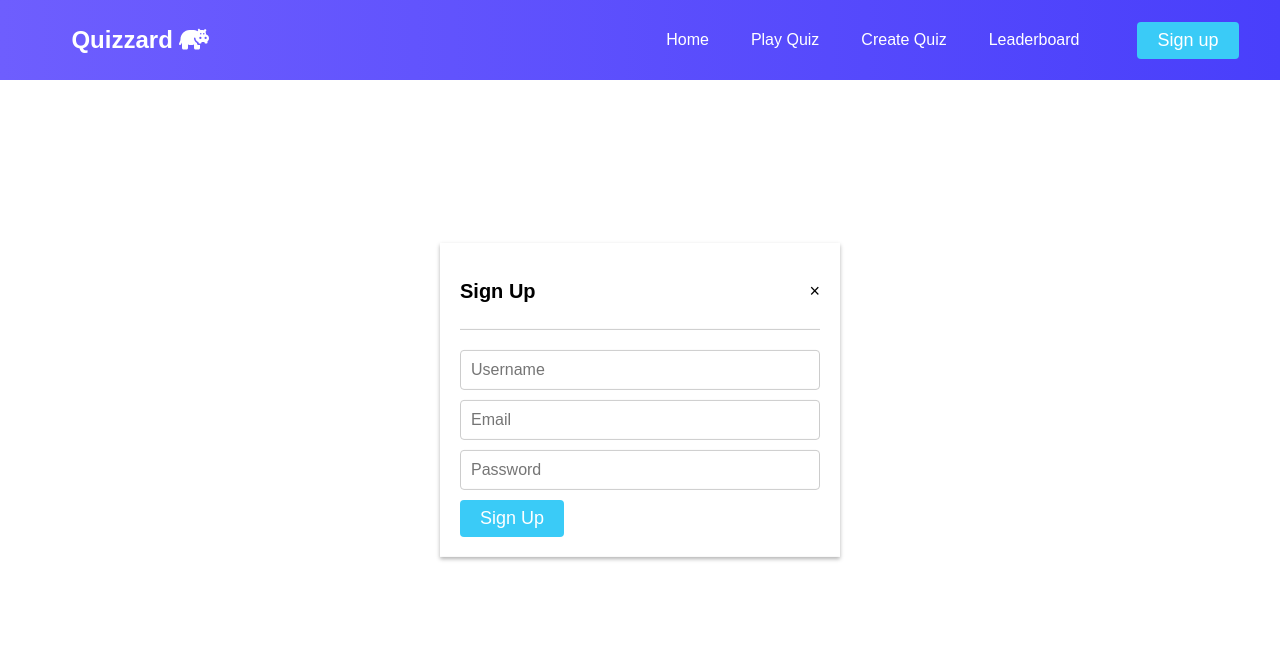
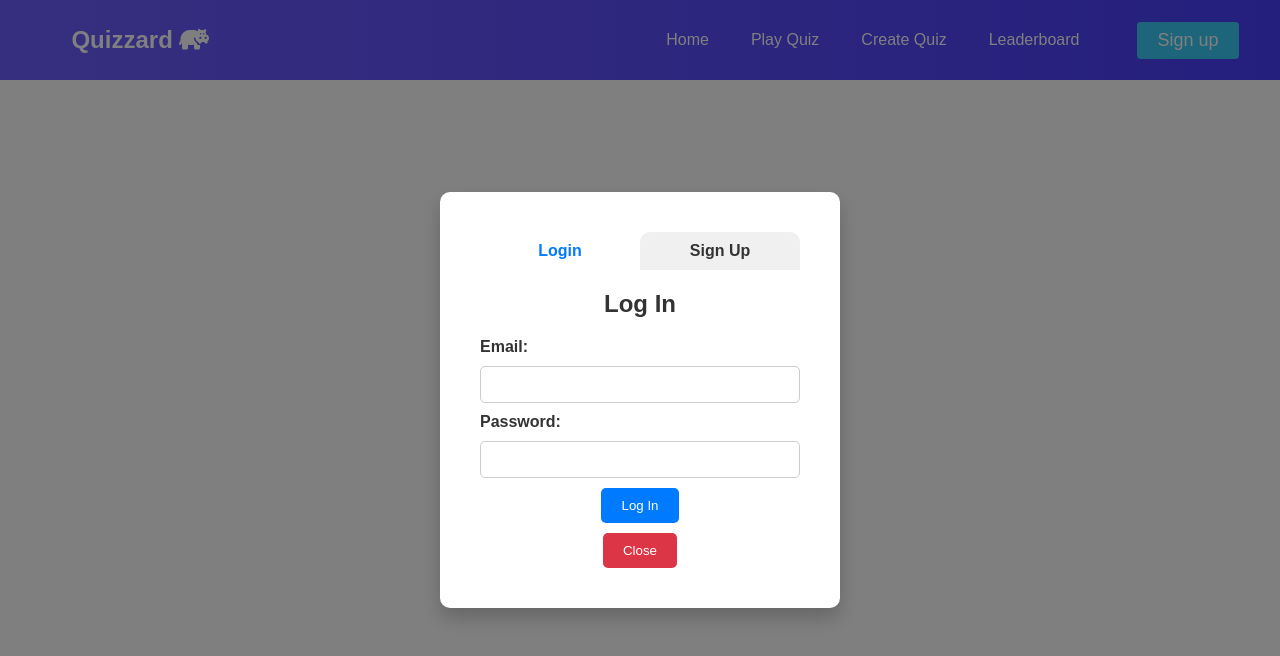
Before and after one commit to MrGg-30/Quizzard, a React (Create React App) app in the folder quizzard-ui/: page / in a window 1280 px wide. Both pictures are taken after a click on the button "Sign up". Shown: the top 656 px of the page. Built offline with nearby package versions, Linux system fonts and the light colour scheme.

Commit message:
update modal. (Login logic is not implemented)

```diff
--- a/quizzard-ui/src/components/Navbar/Navbar.js
+++ b/quizzard-ui/src/components/Navbar/Navbar.js
@@ -5,6 +5,7 @@ import {MenuItems} from "./MenuItems"
 import './Navbar.css'
 import {Button} from "../Button"
 import SignUpModal from '../SignUp/SignUpModal';
+import Modal from '../SignUp/Modal'
 
 class Navbar extends Component {
     state = {clicked: false,
@@ -46,7 +47,8 @@ class Navbar extends Component {
                 </ul>
                 <Button onClick={this.handleSignUpButtonClick}> Sign up</Button>
             </nav>
-            {this.state.isSignUpModalOpen && <SignUpModal onClose={this.handleCloseModal} />}
+            {this.state.isSignUpModalOpen && <Modal onClose={this.handleCloseModal} />}
+            {/* {this.state.isSignUpModalOpen && <SignUpModal onClose={this.handleCloseModal} />} */}
             </div>
         )
     }
--- /dev/null
+++ b/quizzard-ui/src/components/SignUp/Modal.css
@@ -0,0 +1,113 @@
+
+.modal-overlay {
+position: fixed;
+top: 0;
+left: 0;
+right: 0;
+bottom: 0;
+display: flex;
+align-items: center;
+justify-content: center;
+background-color: rgba(0, 0, 0, 0.5);
+z-index: 999;
+}
+
+.modal {
+width: 400px;
+background-color: #ffffff;
+padding: 40px;
+border-radius: 10px;
+text-align: center;
+animation: fade-in 0.3s ease-in-out;
+box-shadow: 0px 10px 20px rgba(0, 0, 0, 0.2);
+}
+
+@keyframes fade-in {
+0% {
+    opacity: 0;
+}
+100% {
+    opacity: 1;
+}
+}
+
+.modal h2 {
+font-size: 24px;
+color: #333333;
+margin-bottom: 20px;
+}
+
+.tabs {
+display: flex;
+margin-bottom: 20px;
+}
+
+.tab {
+flex: 1;
+padding: 10px;
+cursor: pointer;
+background-color: #f0f0f0;
+border-radius: 10px 10px 0 0;
+transition: background-color 0.3s ease-in-out;
+color: #333333;
+font-weight: bold;
+}
+
+.tab.active {
+background-color: #ffffff;
+color: #007bff;
+}
+
+.modal label {
+display: block;
+margin-bottom: 10px;
+text-align: left;
+color: #333333;
+font-weight: bold;
+}
+
+.modal input {
+width: 100%;
+padding: 10px;
+margin-bottom: 10px;
+border-radius: 5px;
+border: 1px solid #cccccc;
+}
+
+.modal input:focus {
+outline: none;
+border-color: #007bff;
+}
+
+.modal button {
+padding: 10px 20px;
+background-color: #007bff;
+color: #ffffff;
+border: none;
+border-radius: 5px;
+cursor: pointer;
+transition: background-color 0.3s ease-in-out;
+}
+
+.modal button.close-button {
+background-color: #dc3545;
+margin-top: 10px;
+}
+
+.modal button:focus,
+.modal button:hover {
+background-color: #0056b3;
+}
+
+.modal .error-message {
+color: #dc3545;
+margin-bottom: 10px;
+text-align: left;
+font-size: 14px;
+}
+
+.modal .success-message {
+color: #28a745;
+margin-bottom: 10px;
+font-size: 14px;
+}
--- /dev/null
+++ b/quizzard-ui/src/components/SignUp/Modal.js
@@ -0,0 +1,159 @@
+import React, { useState } from 'react';
+import AuthService from '../../service/AuthService';
+import axios from 'axios';
+import { config } from '../../Constants'
+import './Modal.css';
+
+const Modal = ({ onClose }) => {
+  const [activeTab, setActiveTab] = useState('login');
+  const [username, setUsername] = useState('');
+  const [email, setEmail] = useState('');
+  const [password, setPassword] = useState('');
+  const [confirmPassword, setConfirmPassword] = useState('');
+  const [error, setError] = useState('');
+  const [successMessage, setSuccessMessage] = useState('');
+
+  const authService = new AuthService();
+
+  const handleSubmit = (e) => {
+    setError('')
+    e.preventDefault();
+
+    if (activeTab === 'login') {
+      // Perform login logic here
+      // ...
+
+      // Assuming login is successful, display success message and close the modal
+      setSuccessMessage('Login successful!');
+      setTimeout(() => {
+        onClose();
+      }, 2000);
+    } else {
+      if (username.trim() === '' || password.trim() === '' || confirmPassword.trim() === '') {
+        setError('Please fill in all fields.');
+        return;
+      }
+
+      if (password !== confirmPassword) {
+        setError('Passwords do not match.');
+        return;
+      }
+
+      if (password.length < 8) {
+        setError('Password must be at least 8 characters long.');
+        return;
+      }
+    console.log("sign up?????")
+      // Perform signup logic here
+      // ...
+      const requestBody = {
+        username: username,
+        email: email,
+        password: password
+        };
+        const url = `${config.url.API_BASE_URL}/user/create`
+        axios.post(url, requestBody)
+            .then(response => {
+            // user created and logged in ?
+            authService.getToken(username, password)
+                .then(token => {
+                    authService.storeToken();
+                    // console.log('Token obtained:', token);
+                })
+                .catch(error => {
+                    console.error('Error:', error);
+                });
+            console.log(response)
+            if(response.status === 201) {
+                setSuccessMessage('Sign up successful!');
+                setTimeout(() => {
+                onClose();
+            }, 2000);
+            }
+
+            })
+            .catch(error => {
+                console.error(error);
+                setError(error.response.data)
+                return;
+            });
+
+    }
+  };
+
+  const handleTabChange = (tab) => {
+    setActiveTab(tab);
+    setSuccessMessage('');
+    setError('');
+  };
+
+  return (
+    <div className="modal-overlay">
+      <div className="modal">
+        <div className="tabs">
+          <div
+            className={`tab ${activeTab === 'login' ? 'active' : ''}`}
+            onClick={() => handleTabChange('login')}
+          >
+            Login
+          </div>
+          <div
+            className={`tab ${activeTab === 'signup' ? 'active' : ''}`}
+            onClick={() => handleTabChange('signup')}
+          >
+            Sign Up
+          </div>
+        </div>
+        <h2>{activeTab === 'login' ? 'Log In' : 'Sign Up'}</h2>
+        {error && <p className="error-message">{error}</p>}
+        {successMessage && <p className="success-message">{successMessage}</p>}
+        <form onSubmit={handleSubmit}>
+          <label htmlFor="email">Email:</label>
+          <input
+            type="text"
+            id="email"
+            value={email}
+            onChange={(e) => setEmail(e.target.value)}
+          />
+          {activeTab === 'signup' && (
+            <div>
+                <label htmlFor="username">Username:</label>
+                <input
+                    type="text"
+                    id="username"
+                    value={username}
+                    onChange={(e) => setUsername(e.target.value)}
+                />
+            </div>
+          )}
+          <label htmlFor="password">Password:</label>
+          <input
+            type="password"
+            id="password"
+            value={password}
+            onChange={(e) => setPassword(e.target.value)}
+          />
+
+          {activeTab === 'signup' && (
+            <div>
+              <label htmlFor="confirmPassword">Confirm Password:</label>
+              <input
+                type="password"
+                id="confirmPassword"
+                value={confirmPassword}
+                onChange={(e) => setConfirmPassword(e.target.value)}
+              />
+            </div>
+          )}
+
+          <button type="submit">{activeTab === 'login' ? 'Log In' : 'Sign Up'}</button>
+        </form>
+        <button className="close-button" onClick={onClose}>
+          Close
+        </button>
+      </div>
+    </div>
+  );
+};
+
+export default Modal;
```
